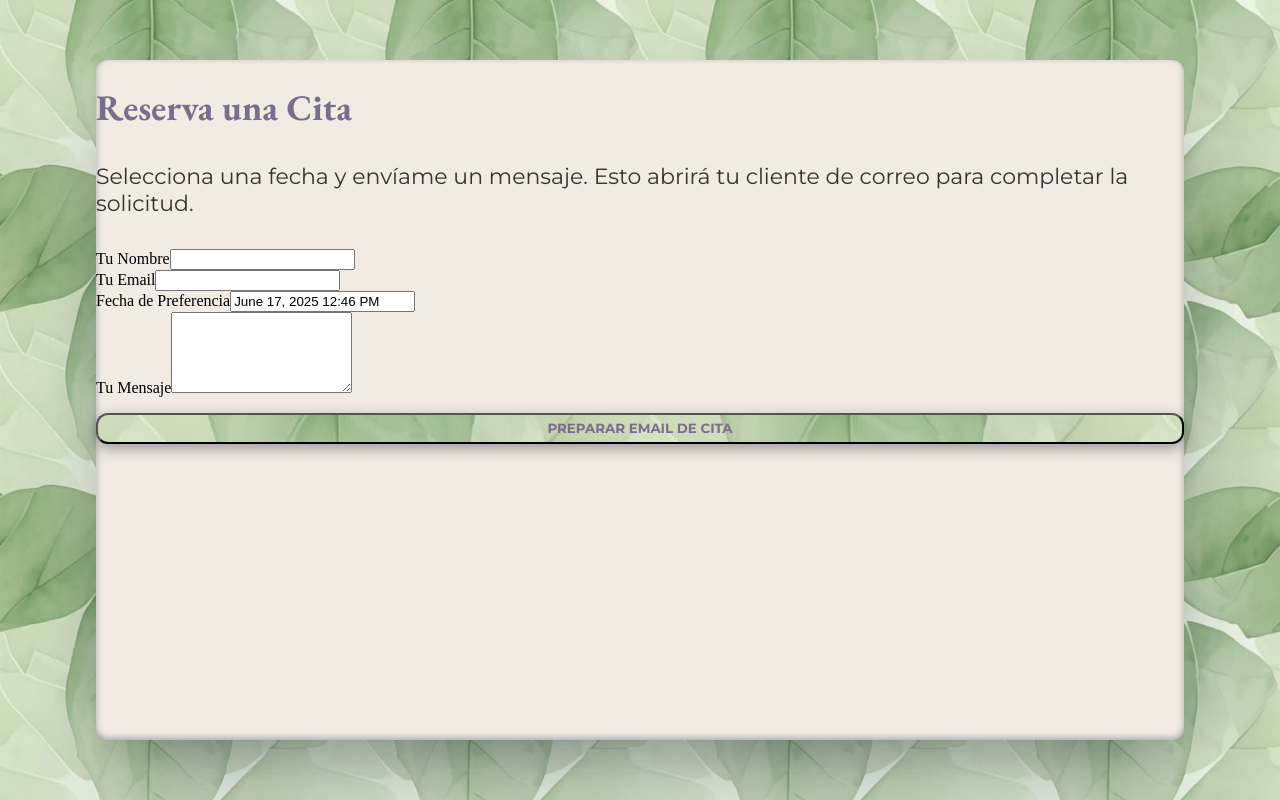
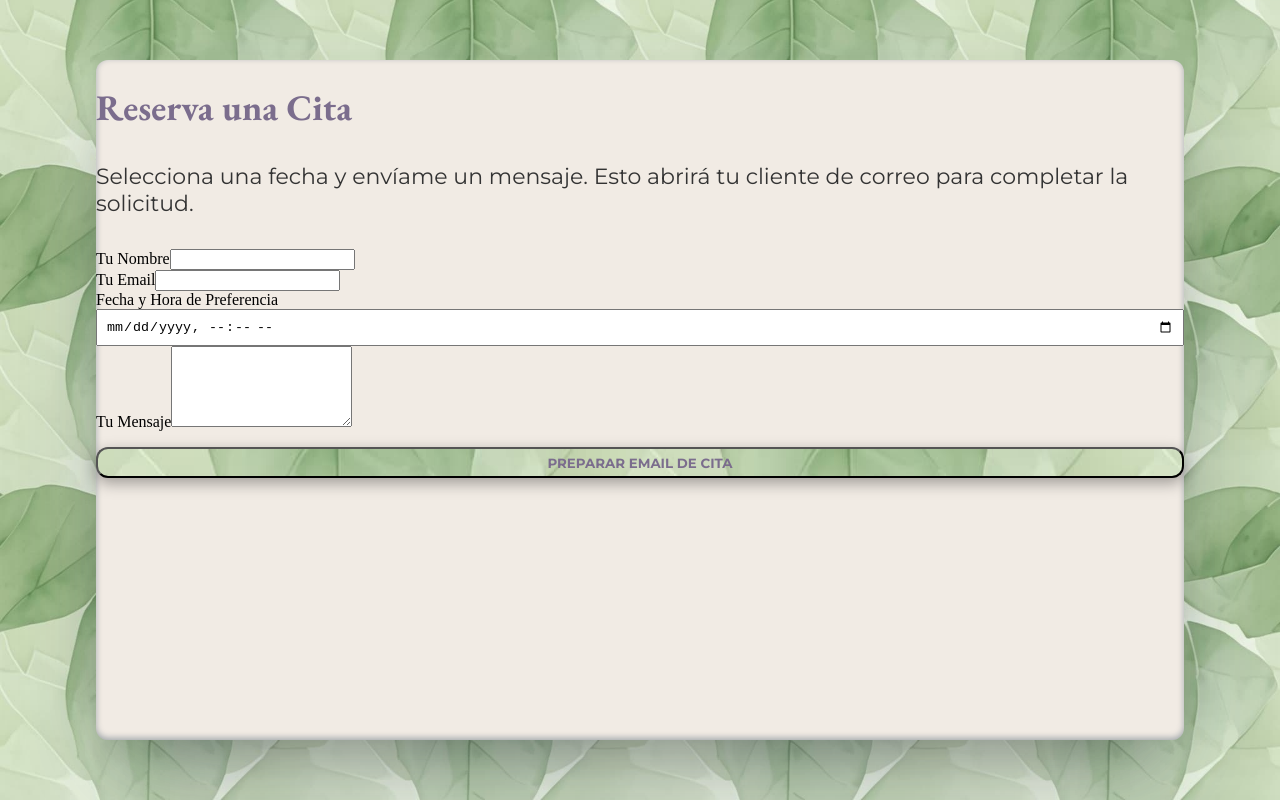
Before and after one commit to JCorts1/Therapist, a React (Vite) app: page /appointment in a window 1280 px wide. Built offline with nearby package versions, Linux system fonts and the light colour scheme.

Commit message:
Datepicker npm error has been solved. Datepicker implementation is necessary

```diff
--- a/src/pages/Appointments.jsx
+++ b/src/pages/Appointments.jsx
@@ -1,41 +1,62 @@
 import React, { useState } from 'react';
-import DatePicker from 'react-datepicker'
-import "react-datepicker/dist/react-datepicker.css"
-
-
-import '../App.css'
+import '../App.css';
 
 const Appointments = () => {
-  const [selectedDate, setSelectedDate] = useState(new Date())
-  const [clientName, setClientName] = useState('')
-  const [clientEmail, setClientEmail] = useState('')
-  const [message, setMessage] = useState('')
+  // The state for the date input. It's initialized as an empty string.
+  const [selectedDate, setSelectedDate] = useState('');
+  const [clientName, setClientName] = useState('');
+  const [clientEmail, setClientEmail] = useState('');
+  const [message, setMessage] = useState('');
 
+  // This function handles the form submission
   const handleSubmit = (event) => {
+    // Prevents the default form submission behavior (page reload)
     event.preventDefault();
-    const therapistEmail = 'your-therapist-email@example.com'; // Change this!
+
+    // IMPORTANT: Replace this with the psychologist's actual email address
+    const therapistEmail = 'your-therapist-email@example.com';
     const subject = `Appointment Request from ${clientName}`;
+
+    // The native date input returns a string; we convert it to a Date object
+    // for formatting. If no date was selected, we provide a fallback string.
+    const formattedDate = selectedDate ? new Date(selectedDate).toLocaleString('es-ES') : 'No date selected';
+
+    // This creates the email body with all the form data
     const body = `
       Name: ${clientName}
       Email: ${clientEmail}
-      Requested Date: ${selectedDate.toLocaleString()}
+      Requested Date: ${formattedDate}
       Message: ${message}
     `;
+
+    // This constructs the mailto link, encoding the subject and body to handle special characters
     const mailtoLink = `mailto:${therapistEmail}?subject=${encodeURIComponent(subject)}&body=${encodeURIComponent(body)}`;
+
+    // This opens the user's default email client
     window.location.href = mailtoLink;
   };
 
-  // We wrap everything in your 'layout-content' class
-  // And use your header/text styles for consistency
+  // This helper function gets the current date and time in the format required
+  // by the <input type="datetime-local"> min attribute (YYYY-MM-DDTHH:MM).
+  // This prevents users from selecting a past date or time.
+  const getMinDateTime = () => {
+    const today = new Date();
+    // We need to adjust for the local timezone offset to get the correct local time
+    const timezoneOffset = today.getTimezoneOffset() * 60000; // in milliseconds
+    const localISOTime = new Date(today - timezoneOffset).toISOString().slice(0, 16);
+    return localISOTime;
+  };
+
+  // The JSX that renders the component
   return (
     <div className='layout-content'>
-      {/* We can add a container for the form content to give it structure */}
       <div className='appointment-container'>
         <h1 className='home-header'>Reserva una Cita</h1>
         <p className='home-text' style={{ marginBottom: '2rem' }}>
           Selecciona una fecha y envíame un mensaje. Esto abrirá tu cliente de correo para completar la solicitud.
         </p>
 
+        {/* The form element with the onSubmit handler */}
         <form onSubmit={handleSubmit} className="appointment-form">
           <div className="form-group">
             <label htmlFor="name">Tu Nombre</label>
@@ -60,15 +81,17 @@ const Appointments = () => {
           </div>
 
           <div className="form-group">
-            <label htmlFor="date-picker">Fecha de Preferencia</label>
-            {/* The DatePicker will need some specific styling */}
-            <DatePicker
+            <label htmlFor="date-picker">Fecha y Hora de Preferencia</label>
+            {/* This is the native HTML5 datetime input. It replaces react-datepicker. */}
+            <input
+              type="datetime-local"
               id="date-picker"
-              selected={selectedDate}
-              onChange={(date) => setSelectedDate(date)}
-              showTimeSelect
-              dateFormat="MMMM d, yyyy h:mm aa"
-              minDate={new Date()}
+              value={selectedDate}
+              onChange={(e) => setSelectedDate(e.target.value)}
+              min={getMinDateTime()} // Sets the minimum selectable date to now
+              required
+              // It's better to move this styling to your App.css file
+              style={{ width: '100%', padding: '8px', boxSizing: 'border-box' }}
             />
           </div>
 
@@ -83,14 +106,14 @@ const Appointments = () => {
             />
           </div>
 
-          {/* Reusing your primary-button style! */}
+          {/* The submit button for the form */}
           <button type="submit" className='primary-button' style={{ width: '100%', marginTop: '1rem' }}>
             PREPARAR EMAIL DE CITA
           </button>
         </form>
       </div>
     </div>
-  )
-}
+  );
+};
 
-export default Appointments
+export default Appointments;
```
